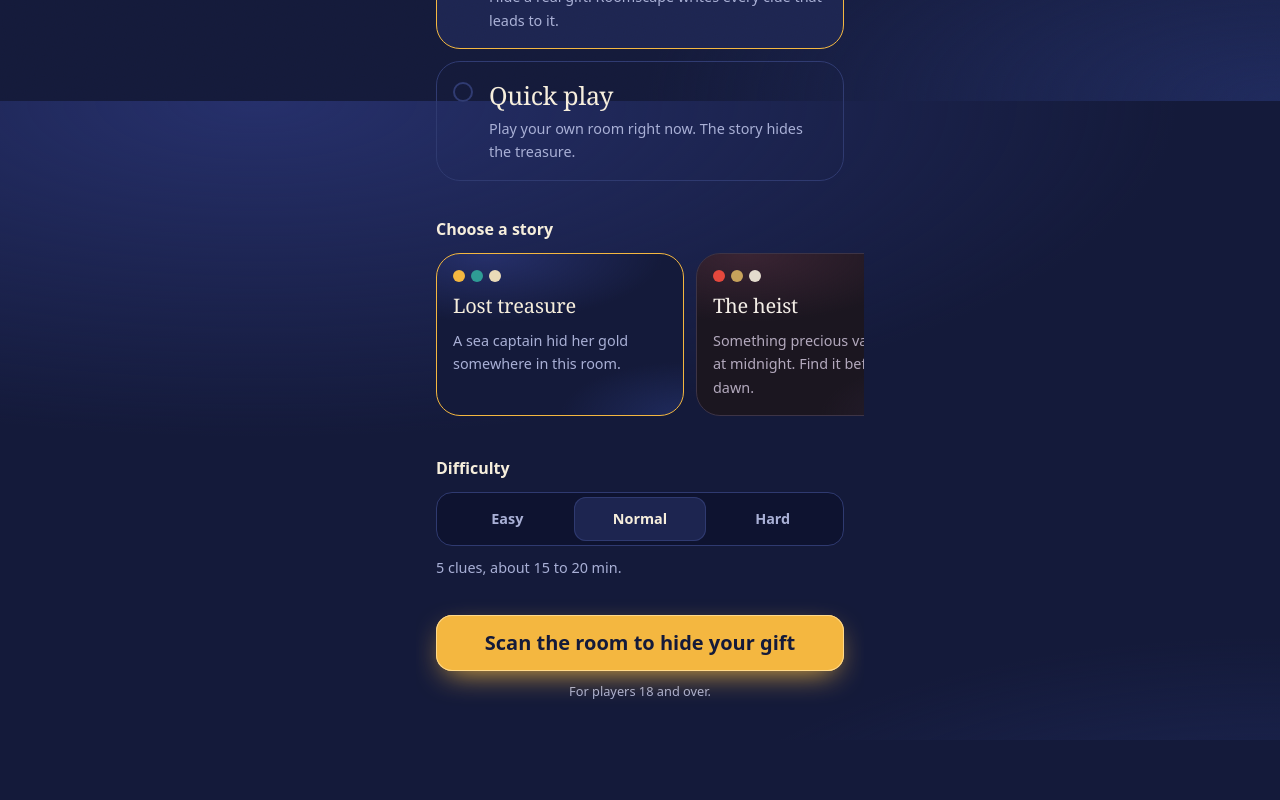
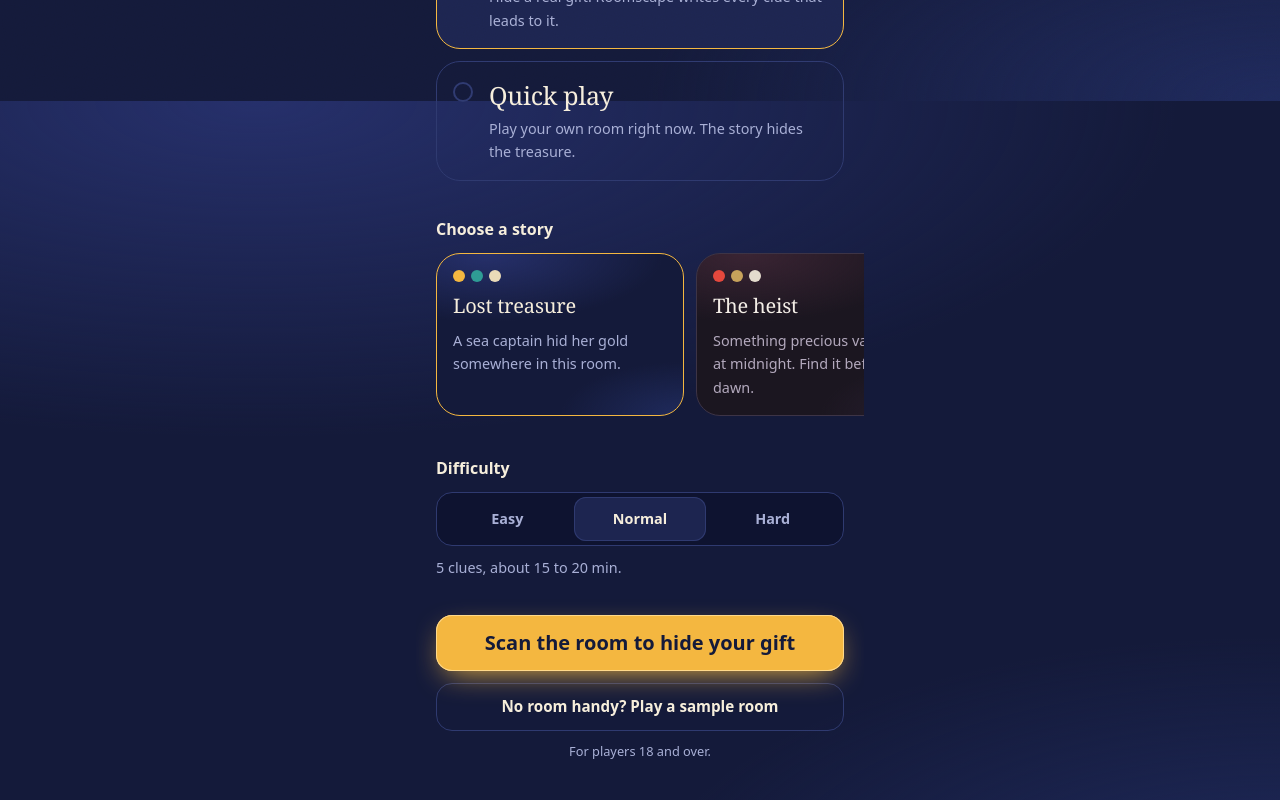
Before and after one commit to Koushik-Salammagari/roomscape, a Next.js app: page / in a window 1280 px wide. Shown: the part 699-1499 px from the top of the page. Before the commit the page ends 1439 px from the top, so only its background shows below. Built offline with nearby package versions, Linux system fonts and the light colour scheme.

Commit message:
Sample room on the home page, remote play by tapping photos, MIT license

```diff
--- a/src/app/demo/page.tsx
+++ b/src/app/demo/page.tsx
@@ -1,7 +1,8 @@
 import { redirect } from "next/navigation";
 
-/** Judges' shortcut: a ready-made room they can play without scanning. */
+/** A real room built with the real models, so anyone can play without scanning. */
+const DEMO_GAME_ID = process.env.DEMO_GAME_ID || "g_Zvmez17d15";
+
 export default function Demo() {
-  const id = process.env.DEMO_GAME_ID;
-  redirect(id ? `/game/${id}/play` : "/");
+  redirect(`/game/${DEMO_GAME_ID}/play?remote=1`);
 }
--- a/src/app/game/[id]/play/page.tsx
+++ b/src/app/game/[id]/play/page.tsx
@@ -29,6 +29,9 @@ export default function Play({ params }: { params: Promise<{ id: string }> }) {
   const { id } = use(params);
   const [player] = useState(() => (typeof window === "undefined" ? "" : playerId()));
   const [game, setGame] = useState<PlayerGame | null>(null);
+  // Remote players are in someone else's room: they find things by tapping the photos.
+  const [remote, setRemote] = useState(false);
+  useEffect(() => setRemote(new URLSearchParams(window.location.search).has("remote")), []);
   const [board, setBoard] = useState<Board | null>(null);
   const [phase, setPhase] = useState<Phase>("loading");
   const [openStation, setOpenStation] = useState<string | null>(null);
@@ -350,6 +353,7 @@ export default function Play({ params }: { params: Promise<{ id: string }> }) {
             board={board.stations.find((s) => s.id === openStation)!}
             index={plan.stations.findIndex((s) => s.id === openStation)}
             player={player}
+            remote={remote}
             onBoard={setBoard}
             onClose={() => setOpenStation(null)}
           />
@@ -360,7 +364,7 @@ export default function Play({ params }: { params: Promise<{ id: string }> }) {
 }
 
 async function shareRoom(id: string, title: string) {
-  const url = `${window.location.origin}/game/${id}/play`;
+  const url = `${window.location.origin}/game/${id}/play?remote=1`;
   try {
     if (navigator.share) await navigator.share({ title, text: "I solved the mystery in my room. Can you?", url });
     else await navigator.clipboard.writeText(url);
--- a/src/app/page.tsx
+++ b/src/app/page.tsx
@@ -157,11 +157,12 @@ export default function Home() {
         <Button onClick={start} className="min-h-14 w-full text-lg">
           {mode === "host" ? "Scan the room to hide your gift" : "Scan my room"}
         </Button>
-        {process.env.NEXT_PUBLIC_HAS_DEMO === "1" ? (
-          <a href="/demo" className="text-center text-sm text-text-soft underline decoration-ink-line underline-offset-4">
-            No room handy? Play the demo room
-          </a>
-        ) : null}
+        <a
+          href="/demo"
+          className="flex min-h-12 items-center justify-center rounded-2xl border border-ink-line text-[0.95rem] font-semibold text-text"
+        >
+          No room handy? Play a sample room
+        </a>
         <p className="text-center text-xs text-text-soft">For players 18 and over.</p>
       </div>
     </main>
--- a/src/components/play/StationScreen.tsx
+++ b/src/components/play/StationScreen.tsx
@@ -30,6 +30,8 @@ type Props = {
   board: BoardStation;
   index: number;
   player: string;
+  /** Playing someone else's room: tap the photos instead of using the camera. */
+  remote?: boolean;
   onBoard: (b: Board) => void;
   onClose: () => void;
 };
@@ -42,13 +44,13 @@ const TYPE_LABEL: Record<string, string> = {
   "picture-fragment": "Torn picture",
 };
 
-export function StationScreen({ gameId, game, station, board, index, player, onBoard, onClose }: Props) {
+export function StationScreen({ gameId, game, station, board, index, player, remote = false, onBoard, onClose }: Props) {
   const [line, setLine] = useState(station.character.greeting);
   const [busy, setBusy] = useState(false);
   const [thinking, setThinking] = useState(false);
   const [solvedDigit, setSolvedDigit] = useState<number | undefined>(board.solved ? board.digit : undefined);
   const [camera, setCamera] = useState(false);
-  const [tapping, setTapping] = useState(false);
+  const [tapping, setTapping] = useState(remote);
   const [hints, setHints] = useState<string[]>(board.shownHints);
   const shake = useAnimationControls();
   const foundDigit = useRef<number | undefined>(undefined);
@@ -186,12 +188,18 @@ export function StationScreen({ gameId, game, station, board, index, player, onB
 
             {isHunt ? (
               <div className="flex flex-col gap-3">
+                {remote ? (
+                  <p className="text-sm text-text-soft">Tap the thing the clue describes in one of the room photos.</p>
+                ) : (
+                  <>
                     <Button onClick={() => setCamera(true)} className="min-h-14 w-full text-lg">
                       Find it with the camera
                     </Button>
                     <Button variant="quiet" onClick={() => setTapping((t) => !t)}>
                       {tapping ? "Hide the room photos" : "Tap it in the room photos"}
                     </Button>
+                  </>
+                )}
                 {tapping ? (
                   <RoomTapper frames={game.room.frames} busy={busy} onTap={(t) => submit({ kind: "tap", ...t })} />
                 ) : null}
```
Also changed, not shown: 1 other file (tests, documents, lock files or other folders). Lines whose indentation alone changed are shown as unchanged.
